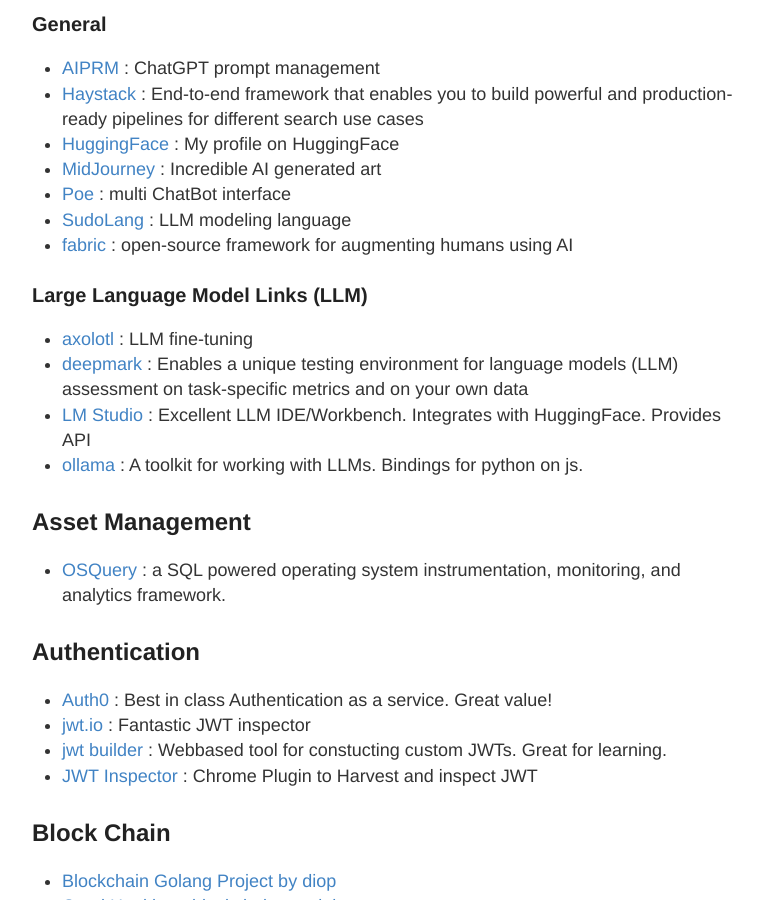
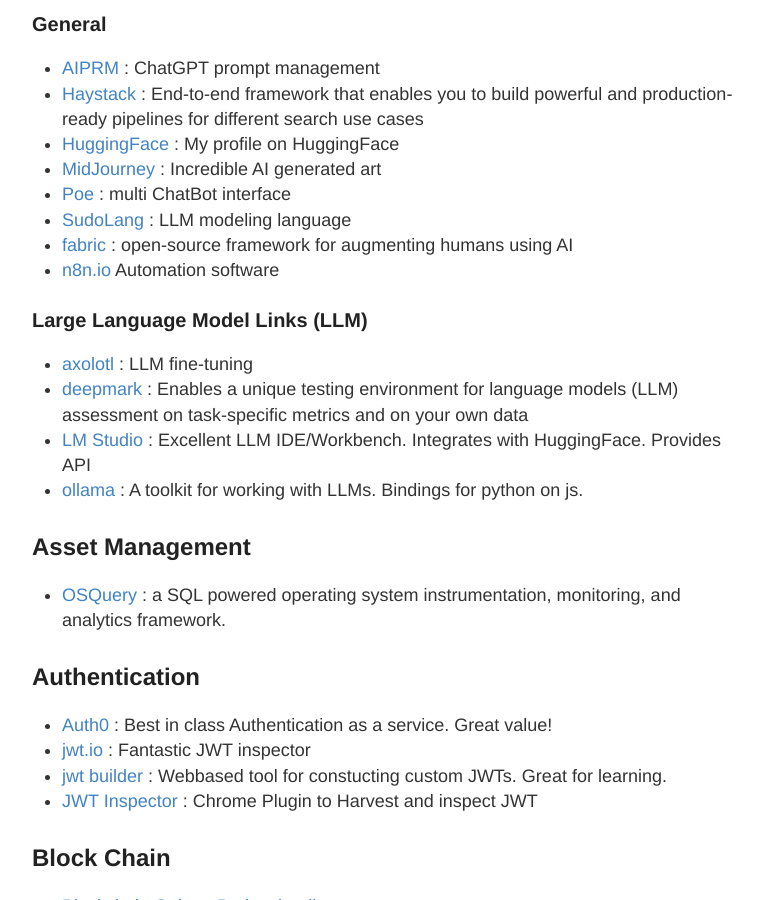
Before and after one commit to stevehenderson/stevehenderson.github.io, a Jekyll site: the page built from links.md, in a window 1280 px wide and 900 px high, scrolled down 705 px. Shown: the whole window, without its empty margins (248-1005 px from the left). Built offline with Jekyll 4.4.1, drawn with Linux system fonts in a browser that asks for light colours.

Commit message:
Update links.md

```diff
--- a/links.md
+++ b/links.md
@@ -27,6 +27,7 @@
    * [Poe](https://poe.com/login) : multi ChatBot interface
    * [SudoLang](https://github.com/paralleldrive/sudolang-llm-support) : LLM modeling language
    * [fabric](https://github.com/danielmiessler/fabric) : open-source framework for augmenting humans using AI
+   * [n8n.io](https://n8n.io) Automation software
 
 ### Large Language Model Links (LLM)
    * [axolotl](https://axolotl.ai/) :  LLM fine-tuning
```
